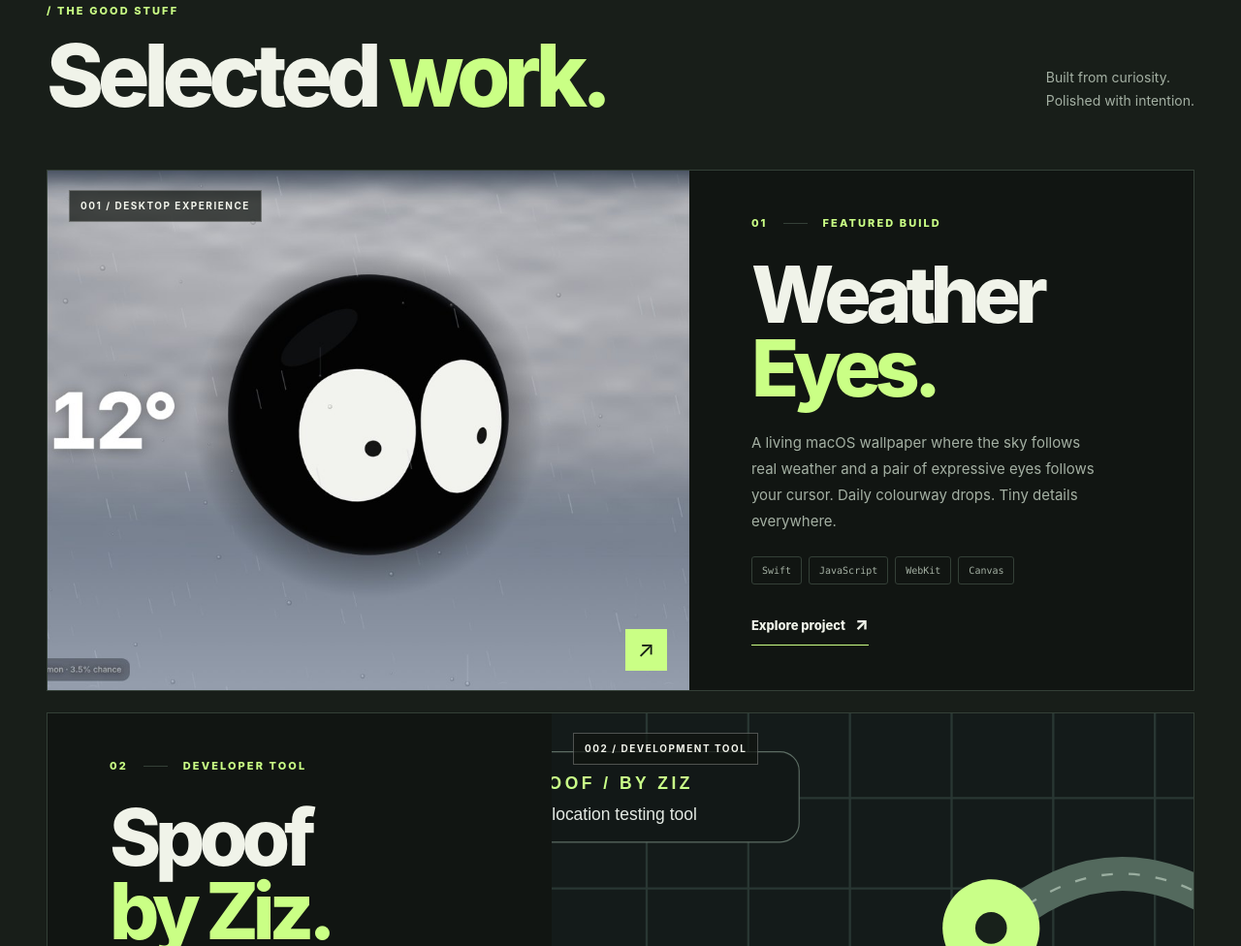
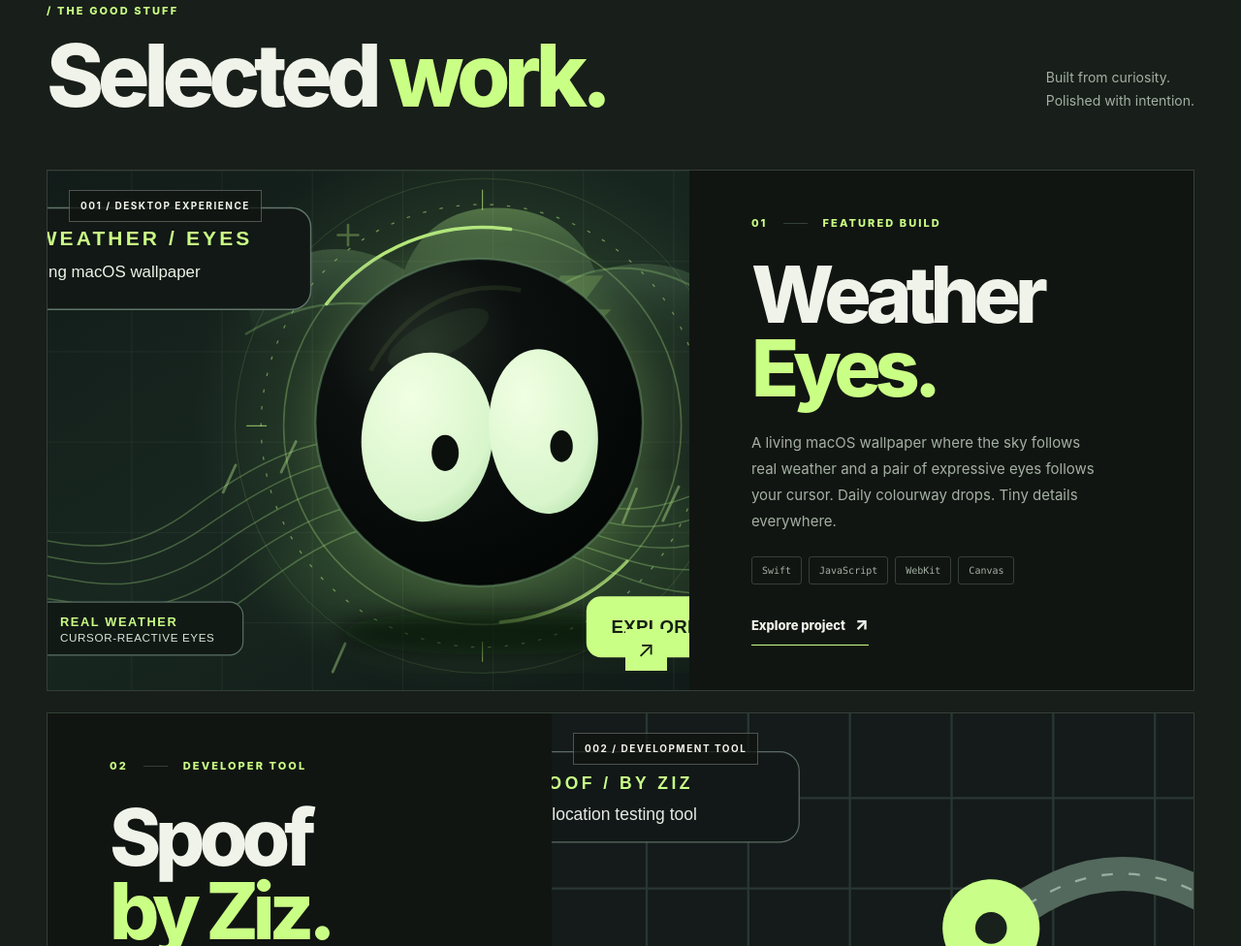
Before and after one commit to buzzword365/buzzword365.github.io, a plain HTML site: page index.html in a window 1280 px wide. Shown: the part 936-1912 px from the top of the page at 97% size. Drawn offline with Linux system fonts and the light colour scheme.

Commit message:
Show custom illustrated Weather Eyes artwork in project gallery

```diff
--- a/index.html
+++ b/index.html
@@ -58,7 +58,7 @@
 
         <article class="project featured-project">
           <a class="project-media weather-media" href="https://github.com/buzzword365/weather-eyes" target="_blank" rel="noopener noreferrer" aria-label="Weather Eyes GitHub repository">
-            <img src="./assets/weather-rain.jpg" loading="lazy" width="1200" height="750" alt="Weather Eyes preview: animated eyes and rain reacting to live weather">
+            <img src="./assets/weather-preview.svg" loading="lazy" width="740" height="460" alt="Custom green Weather Eyes illustration with a glowing rainy sky, expressive eyes and weather graphics">
             <span class="media-corner">001 / DESKTOP EXPERIENCE</span><span class="media-arrow" aria-hidden="true">↗</span>
           </a>
           <div class="project-description">
```
Also changed, not shown: assets/weather-preview.svg (added).
